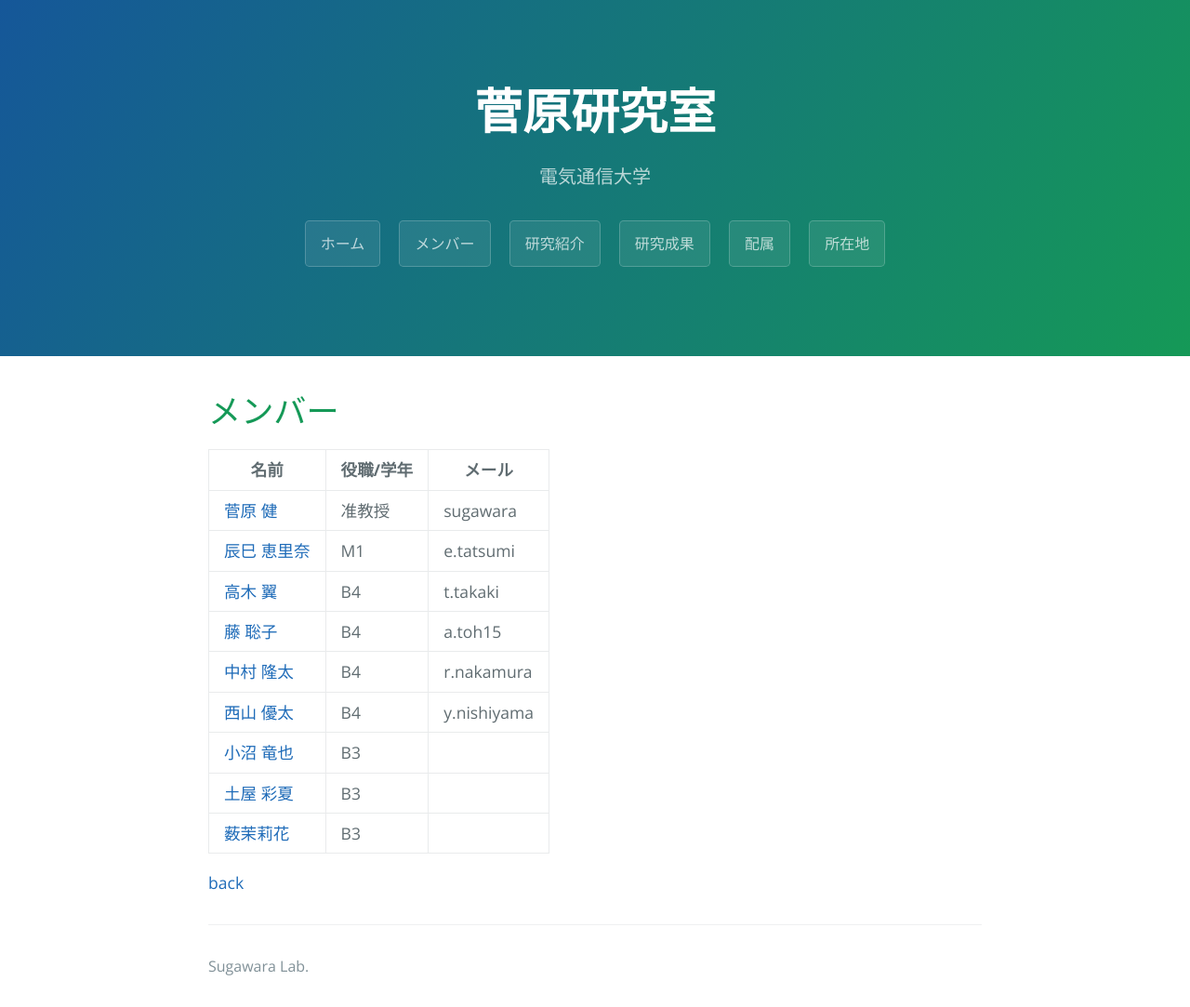
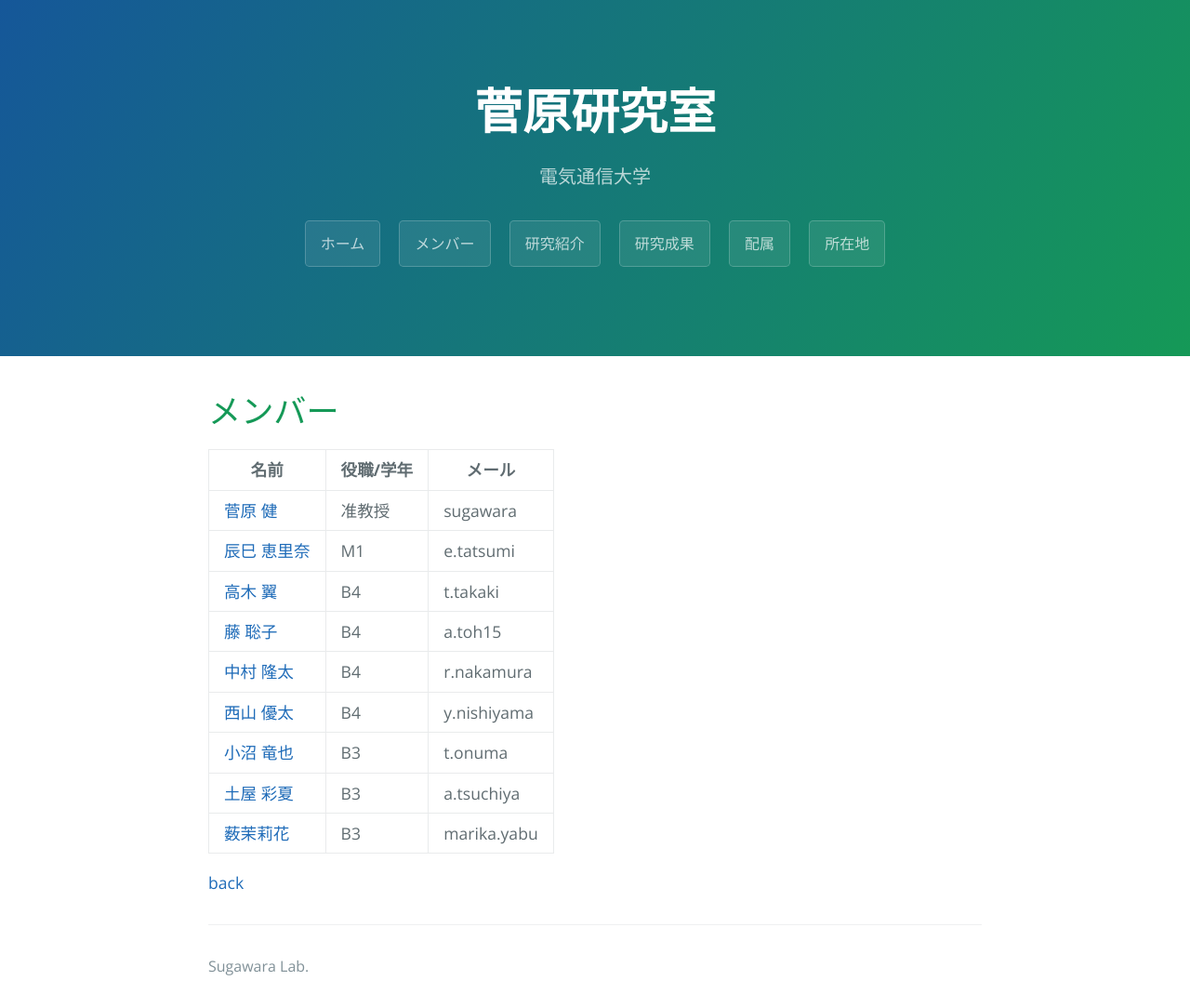
Before and after one commit to sugawara-bbbb/weblab, a Jekyll site: the page built from member.md, in a window 1280 px wide. Shown: the whole page at 93% size. Built offline with Jekyll 4.4.1, drawn with Linux system fonts in a browser that asks for light colours; our own code applies the rules of GitHub Pages for plain Markdown files.

Commit message:
[Modify] member.md
B3のメアドを追加しました

```diff
--- a/member.md
+++ b/member.md
@@ -12,9 +12,9 @@ layout: default
 |[藤 聡子](./toh.html)         | B4    | a.toh15 |
 |[中村 隆太](./nakamura.html)  | B4    | r.nakamura |
 |[西山 優太](./nishiyama.html) | B4    | y.nishiyama |
-|[小沼 竜也](./onuma.html)      | B3   |     |
-|[土屋 彩夏](./tsuchiya.html)   | B3    |         |
-|[薮茉莉花](./yabu.html)        | B3    |          |
+|[小沼 竜也](./onuma.html)      | B3   | t.onuma |
+|[土屋 彩夏](./tsuchiya.html)   | B3    | a.tsuchiya |
+|[薮茉莉花](./yabu.html)        | B3    | marika.yabu |
 
 
 [back](./)
```
